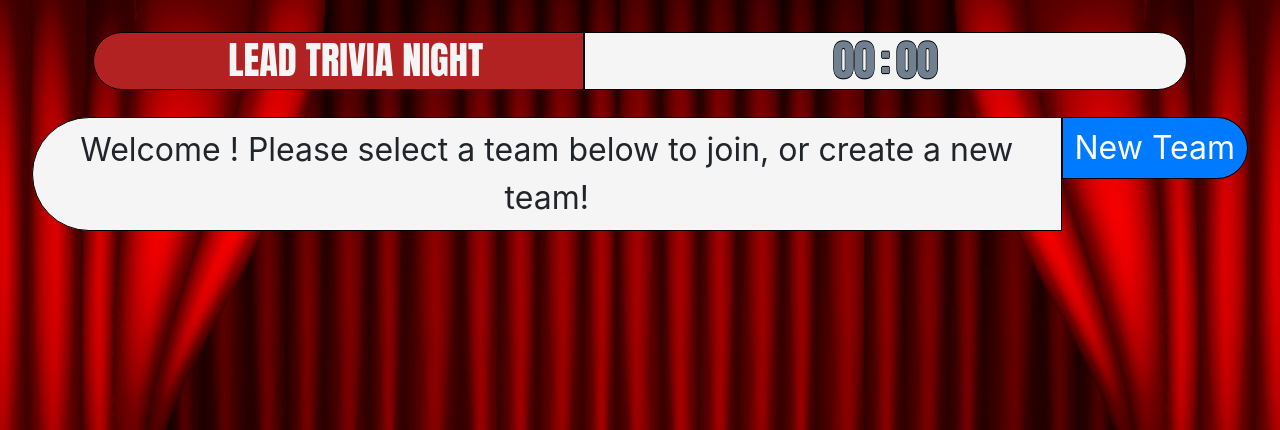
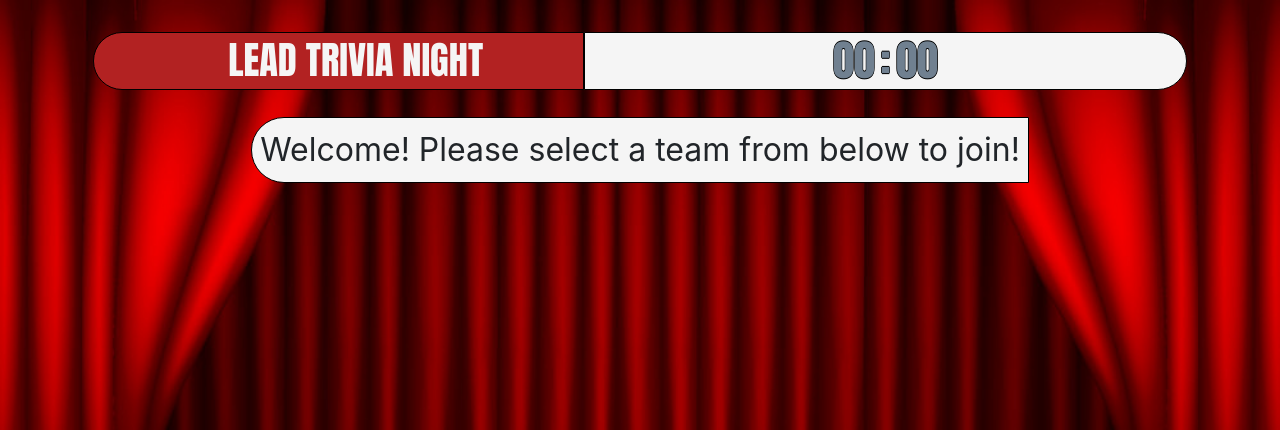
Before and after one commit to IsaacCasDen/LEADTrivia, a Django app: template django/LEADTriviaApp/app/templates/Competition/comp_lobby.html in a window 1280 px wide. Shown: the top 430 px of the page. Run offline with Django 3.2, Linux system fonts and the light colour scheme; tables that the repository leaves empty hold one stand-in row (values such as "Sample post"); the template is opened without the code that fills it: values that come from a table or form of the project are taken from there, most other values are stand-ins (such as "Sample title", 1, 10 or a date in 2020); some libraries are stand-ins or nearby versions.

Commit message:
Comp Lobby clean up

```diff
--- a/django/LEADTriviaApp/app/templates/Competition/comp_lobby.html
+++ b/django/LEADTriviaApp/app/templates/Competition/comp_lobby.html
@@ -336,10 +336,7 @@
             </div>
             <div style="margin-left: auto; margin-right: auto; margin-top: .5em; width: fit-content; display: flex; font-size: larger;">
                 <div id="userInfo">
-                    <div class="infoitem">Welcome </div><div id="divUser" class="infoitem"></div><div class="infoitem">! Please select a team below to join, or create a new team!</div>
-                </div>
-                <div>
-                    <input id="btnNewTeam" class="btn btn-large btn-primary" type="button" value="New Team" />
+                    <div class="infoitem">Welcome! </div><div id="divUser" class="infoitem"></div><div class="infoitem"> Please select a team from below to join!</div>
                 </div>
             </div>
         </div>
```
